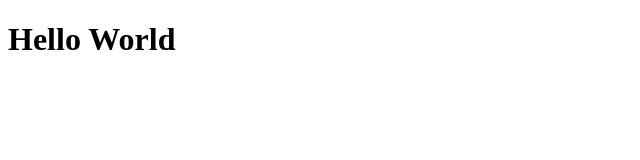
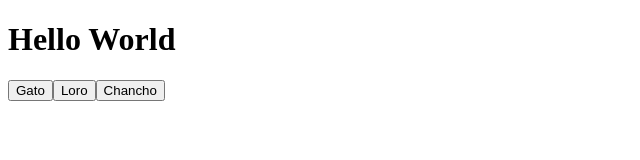
Before and after one commit to grateqq/odin-todo-list, a website built with webpack: page src/template.html in a window 1280 px wide. Shown: the whole page, without its empty margins (0-640 px from the left). Built offline with nearby package versions, Linux system fonts and the light colour scheme.

Commit message:
Dom visualizo proyectos  printProject()
Co-authored-by: Copilot <copilot@github.com>

```diff
--- /dev/null
+++ b/src/dom.js
@@ -0,0 +1,16 @@
+import {appState} from "./logic.js"
+
+export {domApp}
+
+const domApp = {
+  divProyects : document.getElementById("project-container"),
+  printProject() {
+    this.divProyects.innerHTML = ""
+    appState.projects.forEach(element => {
+      const btmProject = document.createElement("button");
+      btmProject.innerHTML = `${element.name}`;
+      this.divProyects.appendChild(btmProject)
+
+    });
+  }
+}
--- a/src/index.js
+++ b/src/index.js
@@ -1,6 +1,7 @@
 // /src/index.js
 import "./styles.css";
 import {appState} from "./logic.js"
+import {domApp} from "./dom.js"
 
 // console.clear()
 // appState.addProject("gato")
@@ -21,3 +22,10 @@ console.table(appState.projects)
 appState.deleteProject(miPerro.id)
 //visualizo proyectos
 console.table(appState.projects)
+
+
+
+//---DOM
+//Visualizo las proyectos y no se repiten si cargo doble
+domApp.printProject()
+domApp.printProject()
--- a/src/template.html
+++ b/src/template.html
@@ -7,8 +7,8 @@
 </head>
 <body>
   <h1>Hello World</h1>
-  <div id="proyect-container"></div>
-  <div id="container"></div>
+  <div id="project-container"></div>
+  <div id="task-container"></div>
 
 
 </body>
```
